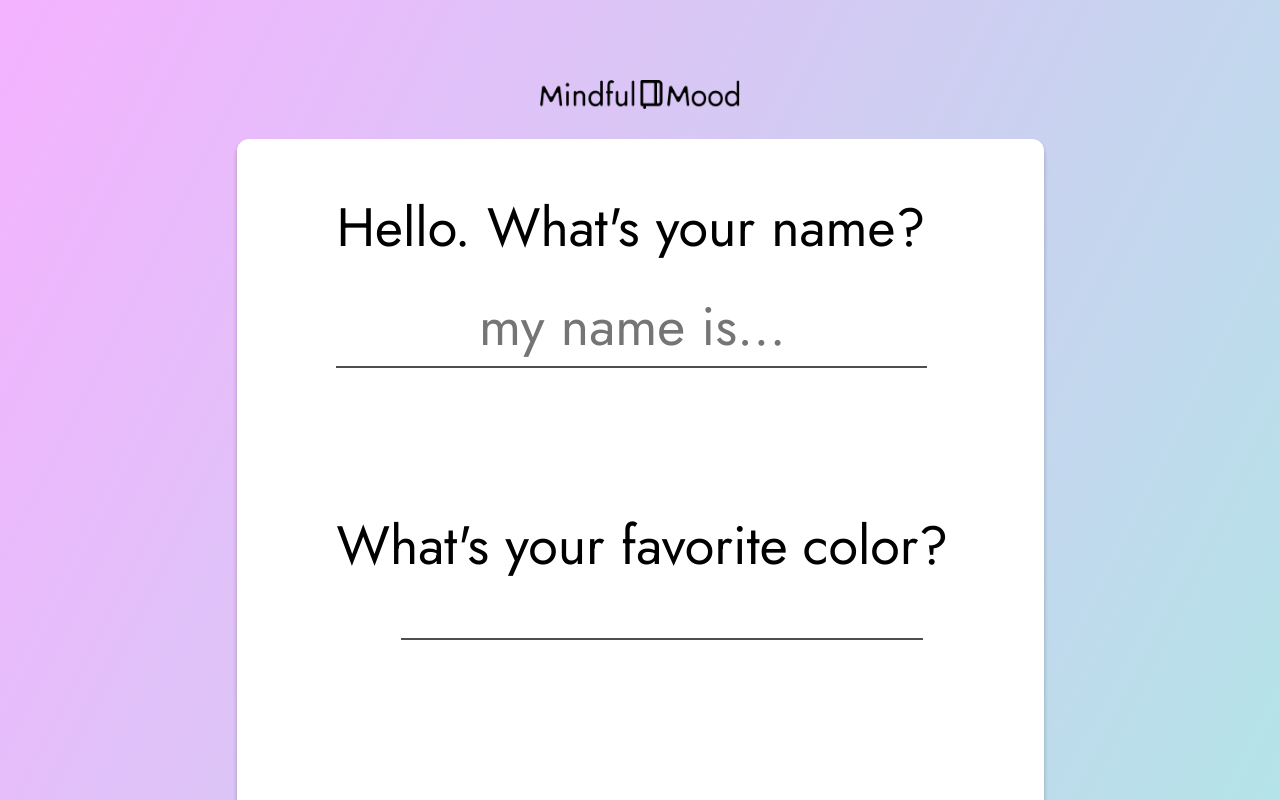
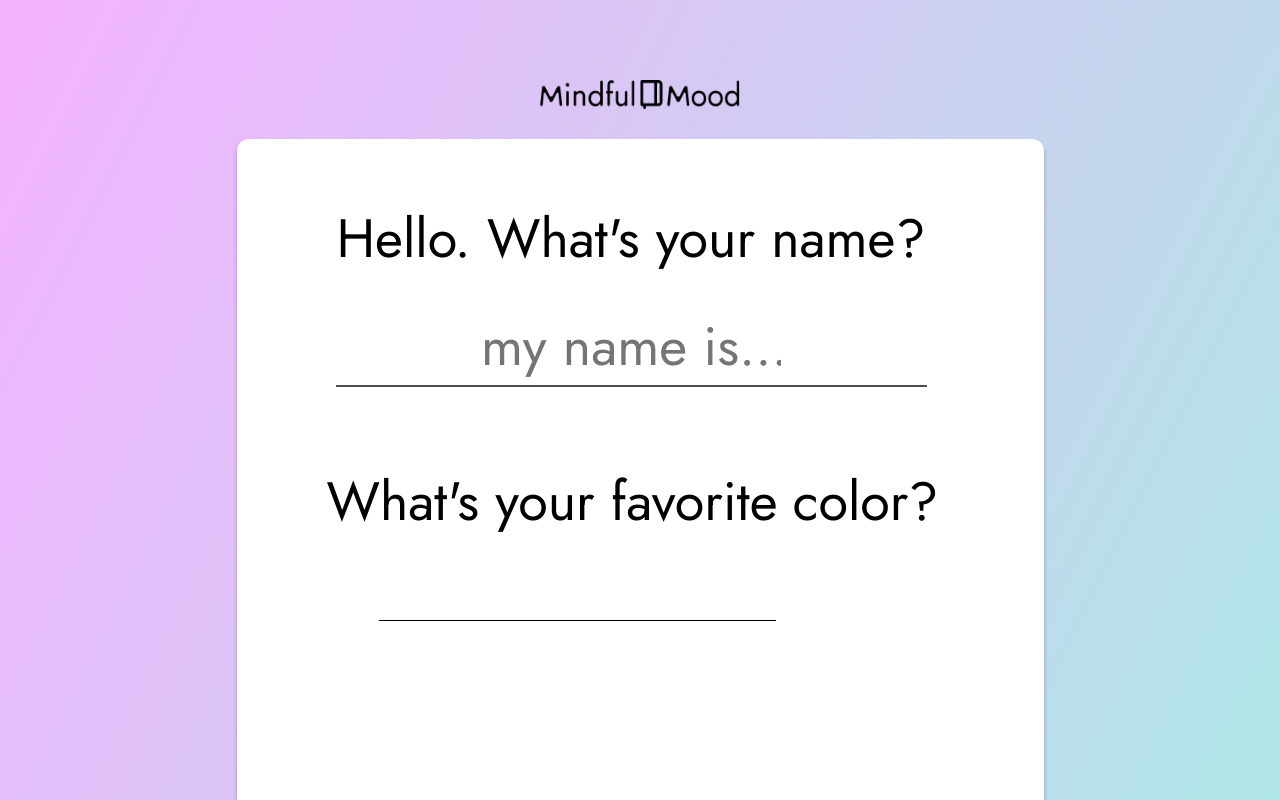
Before and after one commit to isverzh85/mindful-mood, a React (Create React App) app: page / in a window 1280 px wide. Built offline with nearby package versions, Linux system fonts and the light colour scheme.

Commit message:
step 2 in progress

```diff
--- a/src/Pages/DiaryEntry/styles.module.scss
+++ b/src/Pages/DiaryEntry/styles.module.scss
@@ -12,7 +12,7 @@
     display: grid;
     margin-top: 70px;
     overflow-y:auto;
-    max-height:900px;
+    max-height:1000px;
 }
 
 .separateLine{
--- a/src/Pages/Home/Home.js
+++ b/src/Pages/Home/Home.js
@@ -17,14 +17,31 @@ export const HomePage = () => {
             setName(savedName);
         }
         const savedColor = localStorage.getItem("color");
-        if (savedColor && color === '') {
+        if (savedColor) {
            setColor(savedColor);
            setInputColor(savedColor);
+           setSelectedColor(savedColor);
            document.documentElement.style.setProperty('--text-color', savedColor);
-        } else {
-            localStorage.removeItem("color");
+           document.documentElement.style.setProperty('--underline-color', savedColor);
         }
-    }, [color]);
+           setInputColor('');
+           setSelectedColor('');
+      }, []);
+
+     useEffect(() => {
+      const handleOutsideClick = (event) => {
+        if (
+          isColorPickerVisible &&
+          !event.target.classList.contains(styles.colorText)
+        ) {
+          setIsColorPickerVisible(false);
+        }
+      };
+         window.addEventListener('click', handleOutsideClick);
+           return () => {
+             window.removeEventListener('click', handleOutsideClick);
+      };
+    }, [isColorPickerVisible]);
 
     const handleNameChange = (event) => {
         const newName = event.target.value;
@@ -33,11 +50,13 @@ export const HomePage = () => {
     }
 
     const handleColorChange = (newColor) => {
-        setColor(newColor.hex);
-        setSelectedColor(newColor.hex);
-        document.documentElement.style.setProperty('--text-color', newColor.hex);
-        document.documentElement.style.setProperty('--underline-color', newColor.hex);
-        localStorage.setItem("color", newColor.hex);
+      const newColorValue = newColor.hex;
+      setColor(newColorValue);
+      setInputColor(newColorValue);
+      setSelectedColor(newColorValue);
+      document.documentElement.style.setProperty('--text-color', newColorValue);
+      document.documentElement.style.setProperty('--underline-color', newColorValue);
+      localStorage.setItem("color", newColorValue);
       setIsColorPickerVisible(false);
     };
 
@@ -49,29 +68,25 @@ return (
       <div className={styles.container}>
         <div className={styles.nameInputContainer}>
         <label className={styles.nameInputLabel}>Hello. What's your name?</label>
+        <div className={styles.nameInputWrapper}>
          <input
+              id="nameInput"
               type="text"
               className={styles.nameInput}
               onChange={handleNameChange}
               placeholder="my name is..."
           />
+        </div>
             <div className={styles.separateLine}></div>
           </div>
             <div className={styles.colorInputContainer}>
             <div className={styles.colorLabelContainer}>
           <div className={styles.favoriteColor}>
              <span>What's your favorite</span>
-             <span style={{ color: inputColor }}><span style={{color: color}}>color</span></span>?
+             <span style={{ color: inputColor }}><span style={{color: selectedColor}}>color</span></span>?
              </div>
              <div className={styles.colorPreviewContainer}>
             <div className={styles.colorContainer}>
-              <input
-                className={styles.colorText}
-                type="text"
-                value={color}
-                onFocus={() => setIsColorPickerVisible(true)}
-                onChange={(event) => setColor(event.target.value)}
-            />
               <div className={styles.colorPickerContainer}>
                 <div className={styles.colorBox} onClick={() => setIsColorPickerVisible(!isColorPickerVisible)} />
                    <div className={styles.selectedColorBox} style={{ backgroundColor: selectedColor }}>
@@ -83,11 +98,21 @@ return (
                        />
                      )}
                   </div>
-            <div className={styles.separateLineTwo}></div>
+            <input
+                 className={`${styles.colorText} ${inputColor ? '' : styles.emptyLine}`} type="text"
+                 value={inputColor}
+                 onFocus={() => setIsColorPickerVisible(true)}
+                 onChange={(event) => {
+                     setInputColor(event.target.value);
+                     setColor(event.target.value);
+                }}
+            />
             </div>
           </div>
         </div>
       </div>
+    </div>
+        <div className={styles.finishLine}>
         <Link to="/landing-page" className={styles.finish}>Finish</Link>
        </div>
     </div>
--- a/src/Pages/Home/styles.module.scss
+++ b/src/Pages/Home/styles.module.scss
@@ -8,16 +8,14 @@ body, html  {
     flex-direction:column;
     justify-content:flex-start;
     align-items:center;
-    height: 1024px;
-    left: 0px;
-    top: 0px;
+    height: 100vh;
     background: linear-gradient(116.82deg, rgba(233, 101, 255, 0.5) 0%, rgba(96, 206, 206, 0.5) 100%);
 }
 
 .container {
-    display:flex;
-    align-items: baseline;
-    flex-direction:column;
+    display:block;
+    // align-items: baseline;
+    // flex-direction:column;
     width: 807px;
     height: 693px;
     background: #FFFFFF;
@@ -33,14 +31,15 @@ body, html  {
 }
 
 .nameInputContainer{
-    margin-top:100px;
-    margin-left:100px;
+  margin-top: 115px;
+  margin-left: 100px;
   width: 589px;
   height: 78px;
   display: flex;
   flex-direction: column;
   justify-content: center;
   align-items: center;
+  margin-bottom:130px;
 }
 
 .favoriteColor{
@@ -50,7 +49,9 @@ body, html  {
 }
 
 .nameInput{
-   width: 304px;
+  flex: 1;
+  width: 100%;
+  height: 100%;
   text-align: center;
   font-family: 'Jost';
   font-weight: 400;
@@ -58,6 +59,7 @@ body, html  {
   line-height: 78px;
   color: #000000;
   border: none;
+  background-color: transparent;
 }
 
 .separateLine{
@@ -70,6 +72,7 @@ body, html  {
 .colorInputContainer {
    display:flex;
    align-items:center;
+   margin-left:90px;
 }
 
 .colorText{
@@ -77,14 +80,16 @@ body, html  {
   height:78px;
   font-size:54px;
   line-height:78px;
+  margin-left: 75px;
   border:none;
+  color:var(--underline-color);
 }
 
 .separateLineTwo{
    width: 520px;
    height: 0px;
-   transform:translateX(-100px);
-   margin-top: 30px;
+  //  transform:translateX(-100px);
+   margin-top: auto;
    border: 1px solid #4E4E4E;
 }
 
@@ -115,9 +120,9 @@ body, html  {
   height: 52px;
   width: 52px;
   border-radius: 8px;
+  justify-content:center;
   display: flex;
 }
-
 
 .selectedColorBox {
     width: 52px;
@@ -129,17 +134,35 @@ body, html  {
   margin-right: 15px;
 }
 
-.colorPickerContainer{
+.colorPickerContainer {
   display: flex;
   align-items: center;
-  margin-left:-30px;
-  margin-top:-66px;
-
-
+  transform: translateY(0%);
+  margin-left: 30px;
+   border-bottom: 1px solid black;
 }
 
 .colorBox{
   width: 52px;
   height: 52px;
-  margin-left:-120px;
+  margin-right:5px;
+
+  // margin-left:-120px;
 }
+
+.sketch{
+  margin-top:90px;
+}
+
+.nameInputWrapper{
+display: flex;
+  align-items: center;
+  width: 304px;
+  height: 78px;
+  margin-top: 10px;
+}
+
+.finishLine{
+  display:flex;
+  margin-left:400px;
+}
--- a/src/Pages/Landing/styles.module.scss
+++ b/src/Pages/Landing/styles.module.scss
@@ -324,3 +324,8 @@
 .selectedColor {
     background-color: var(--underline-color);
 }
+
+.stepThreeContainer{
+  display:flex;
+  align-items:baseline;
+}
```
Also changed, not shown: src/Pages/Landing/Landing.js (+25 -20 lines). Lines whose indentation alone changed are shown as unchanged.
